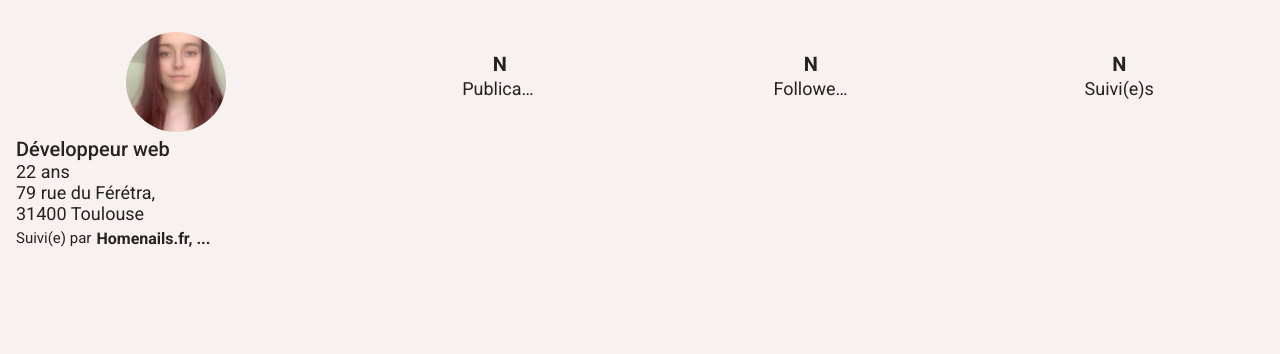
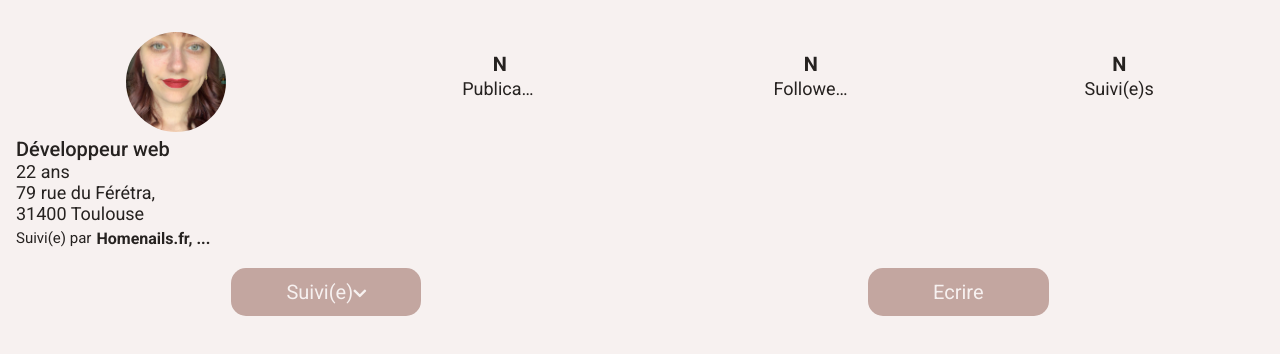
Before and after one commit to ClaireVanlerberghe/Instavitae, a website: page index.html in a window 1280 px wide. Shown: the part 60-414 px from the top of the page. Drawn offline with Linux system fonts and the light colour scheme.

Commit message:
"mise en place de nouveaux éléments"

```diff
--- a/index.html
+++ b/index.html
@@ -21,7 +21,7 @@
 
     <!--Section "profil_stat terminé"-->
     <section class="profil_stat">
-      <img src="photos/photo_de_profil.jpg" alt="Photo de profil" />
+      <img src="photos/photo_de_profil2.jpg" alt="Photo de profil" />
       <div class="publication">
         <p class="nombre">N</p>
         <p class="publication_categorie">Publications</p>
@@ -47,5 +47,11 @@
         <a href="" class="suivie_entreprise">Homenails.fr, ...</a>
       </div>
     </section>
+
+    <!--Section boutons terminé-->
+    <section class="boutons_profil">
+       <a href="" class="bouton_suivie">Suivi(e)<i class="fas fa-chevron-down"></i></a>
+       <a href="" class="bouton_contact">Ecrire</a>
+    </section>
   </body>
 </html>
--- a/sass/components/_buttons.scss
+++ b/sass/components/_buttons.scss
@@ -0,0 +1,26 @@
+.boutons_profil{
+    display: flex;
+    justify-content: space-around;
+    margin-top: 20px;
+.bouton_suivie{
+    text-decoration: none;
+    color: #f7f1f0;
+    font-weight: 400;
+    font-size: 20px;
+    background-color: #c3a6a0;
+    padding: 12px 55px 12px 55px;
+    border-radius: 15px;
+    i{
+        font-size: 15px;
+    }
+}
+.bouton_contact{
+    text-decoration: none;
+    color: #f7f1f0;
+    font-weight: 400;
+    font-size: 20px;
+    background-color: #c3a6a0;
+    padding: 12px 65px 12px 65px;
+    border-radius: 15px;
+}
+}
```
Also changed, not shown: Charte graphique/couleur_tons_nude.png (deleted), css/style.css, photos/logo_bershka.png (added), photos/logo_figma.png (added), photos/logo_homenails.png (added), photos/logo_nocibe.png (added), photos/logo_sitel.png (added), photos/mes_competences.png (added), photos/mes_qualites.png (added), photos/photo_de_profil.jpg (deleted), photos/photo_de_profil2.jpg (added), 3 other files.
